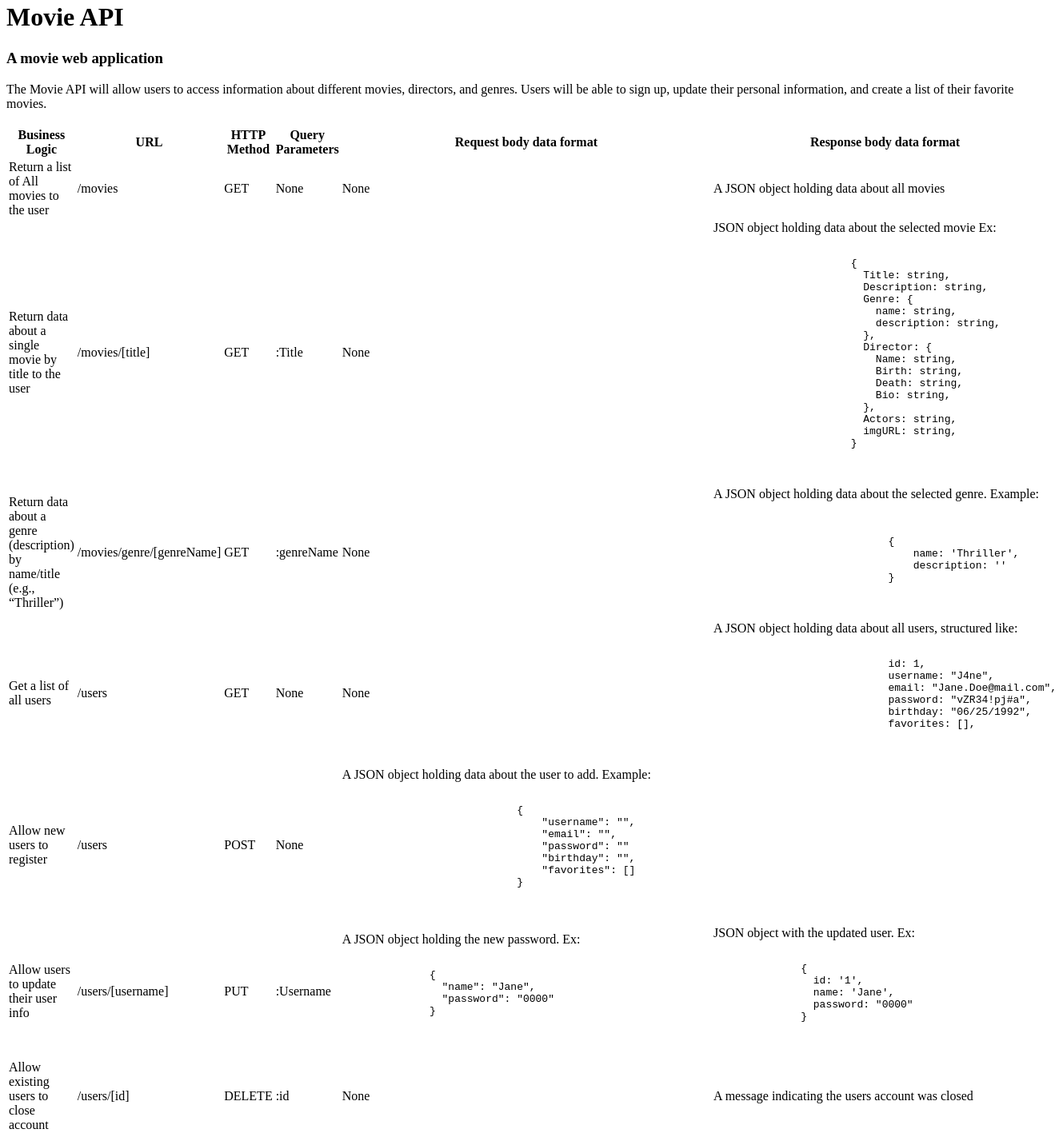
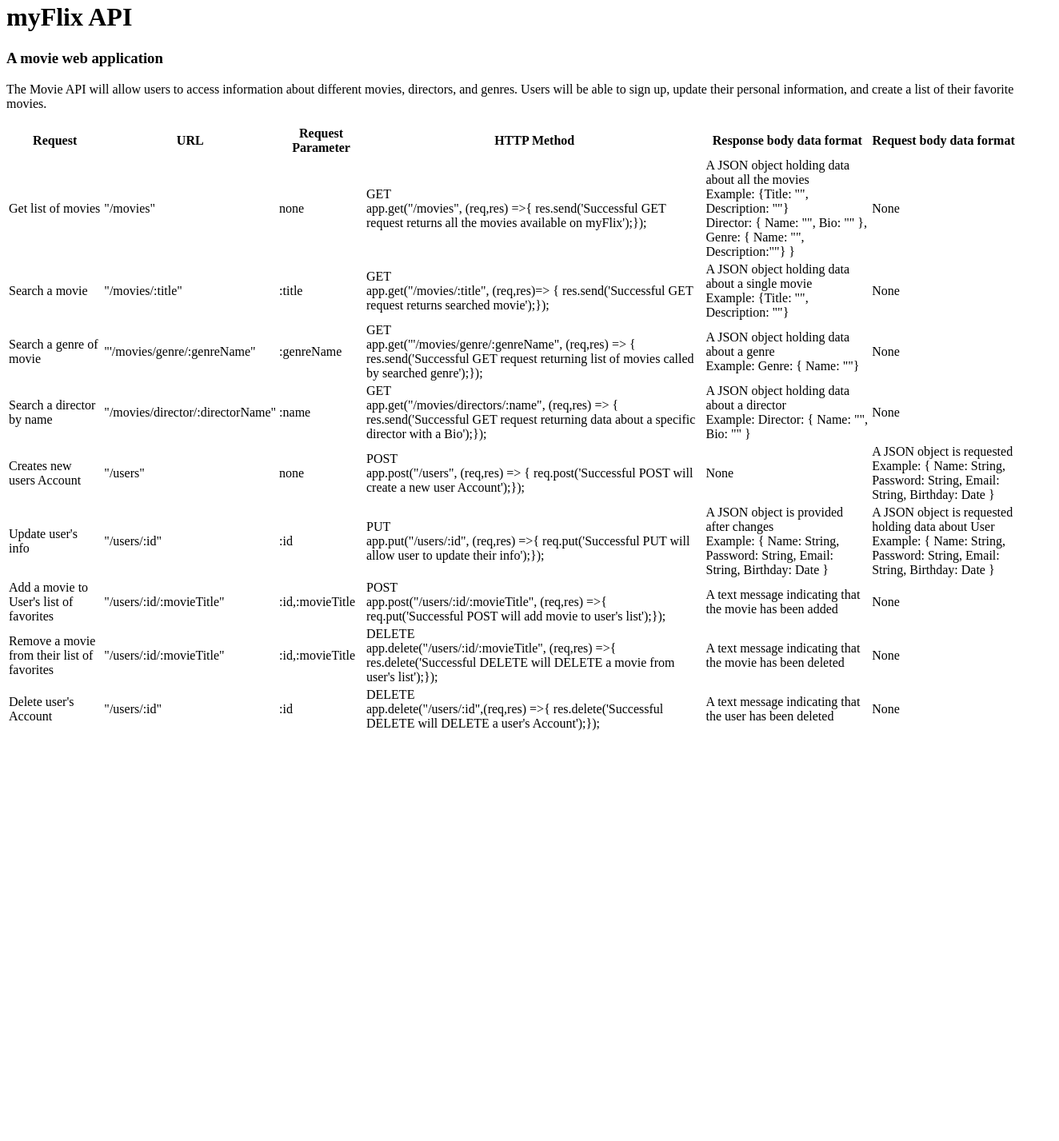
Before and after one commit to Wander-XIV/movie_api, a website: page public/documentation.html in a window 1280 px wide. Shown: the part 18-1445 px from the top of the page at 80% size, 1324 px wide, since content can reach past the window. After the commit the page ends 943 px from the top, so only its background shows below. Drawn offline with Linux system fonts and the light colour scheme.

Commit message:
Update
Updated the documentation file to better represent how the API would work.

```diff
--- a/public/documentation.html
+++ b/public/documentation.html
@@ -7,157 +7,159 @@
     <title>Movie API</title>
 </head>
 <body>
-    <h1>Movie API</h1>
+  <header>
+    <h1>myFlix API</h1>
     <h3>A movie web application</h3>
     <p> The Movie API will allow users to access information about different
         movies, directors, and genres. Users will be able to sign up, update their
         personal information, and create a list of their favorite movies.
     </p>
-    <div class="table-responsive-sm">
-        <table class="table table-bordered table-hover">
-          <thead>
+  </header>
+  <main>
+    <table>
         <tr>
-                  <h3>
-                  <th>Business Logic</th>
+          <th>Request</th>
           <th>URL</th>
+          <th>Request Parameter</th>
           <th>HTTP Method</th>
-                  <th>Query Parameters</th>
+          <th>Response body data format</th>
           <th>Request body data format</th>
-                  <th>Response body data format</th>
-                  </h3>
         </tr>
-          </thead>
-          <tbody>
+
         <tr>
-                <td>Return a list of All movies to the user</td>
-                <td>/movies</td>
-                <td>GET</td>
+          <td>Get list of movies </td>
+          <td>"/movies"</td>
+          <td>none</td>
+          <td>GET <br>app.get("/movies", (req,res) =>{
+                res.send('Successful GET request returns all the movies available on myFlix');});</td>
+          <td>
+              A JSON object holding data about all the movies <br />
+              Example: {Title: "", Description: ""} <br />
+              Director: { Name: "", Bio: "" }, Genre: { Name: "", Description:""} }
+          </td>
           <td>None</td>
+        </tr>
+
+        <tr>
+          <td>Search a movie</td>
+          <td>"/movies/:title"</td>
+          <td>:title</td>
+          <td>GET <br>app.get("/movies/:title", (req,res)=> {
+            res.send('Successful GET request returns searched movie');});</td>
+            <td>
+              A JSON object holding data about a single movie <br />
+              Example: {Title: "", Description: ""}
+            </td>
           <td>None</td>
-                <td>A JSON object holding data about all movies</td>
       </tr>
+
         <tr>
-                <td>Return data about a single movie by title to the user</td>
-                <td>/movies/[title]</td>
-                <td>GET</td>
-                <td>:Title</td>
+          <td>Search a genre of movie </td>
+          <td>"'/movies/genre/:genreName"</td>
+          <td>:genreName</td>
+          <td>GET<br>app.get("'/movies/genre/:genreName", (req,res) => {
+            res.send('Successful GET request returning list of movies called by searched genre');});</td>
+            <td>
+            A JSON object holding data about a genre <br />
+            Example: Genre: { Name: ""}
+            </td>
+            <td>None </td>
+        </tr>
+
+        <tr>
+          <td>Search a director by name</td>
+          <td>"/movies/director/:directorName"</td>
+          <td>:name</td>
+          <td>GET <br>app.get("/movies/directors/:name", (req,res) => {
+            res.send('Successful GET request returning data about a specific director with a Bio');});</td>
+              <td>A JSON object holding data about a director <br />
+                Example: Director: { Name: "", Bio: "" }</td>
+            <td>None </td>
+          </tr>
+
+        <tr>
+            <td>Creates new users Account</td>
+            <td>"/users"</td>
+            <td>none</td>
+            <td>POST <br>app.post("/users", (req,res) => {
+            req.post('Successful POST will create a new user Account');});</td>
             <td>None</td>
-                <td>JSON object holding data about the selected movie Ex:
-                  <pre>
-                    <code>
-                      {
-                        Title: string,
-                        Description: string,
-                        Genre: {
-                          name: string,
-                          description: string,
-                        },
-                        Director: {
-                          Name: string,
-                          Birth: string,
-                          Death: string,
-                          Bio: string,
-                        },
-                        Actors: string,
-                        imgURL: string,
+            <td>
+              A JSON object is requested  <br />
+              Example: {
+                Name: String,
+                Password: String,
+                Email: String,
+                Birthday: Date
               }
-                    </code>
-                  </pre>
             </td>
           </tr>
+
+
         <tr>
-                <td>Return data about a genre (description) by name/title (e.g., “Thriller”)</td>
-                <td>/movies/genre/[genreName]</td>
-                <td>GET</td>
-                <td>:genreName</td>
-                <td>None</td>
-                <td>A JSON object holding data about the selected genre. Example:
-                    <pre>
-                        <code>
-                            {
-                                name: 'Thriller',
-                                description: ''
+            <td>Update user's info</td>
+            <td>"/users/:id"</td>
+            <td>:id</td>
+            <td>PUT <br>app.put("/users/:id", (req,res) =>{
+            req.put('Successful PUT will allow user to update their info');});</td>
+            <td> A JSON object is provided after changes  <br />
+              Example: {
+                Name: String,
+                Password: String,
+                Email: String,
+                Birthday: Date
+              }</td>
+            <td>
+              A JSON object is requested holding data about User <br />
+              Example: {
+                Name: String,
+                Password: String,
+                Email: String,
+                Birthday: Date
               }
-                        </code>
-                    </pre>
             </td>
           </tr>
+
         <tr>
-                <td>Get a list of all users</td>
-                <td>/users</td>
-                <td>GET</td>
+            <td>Add a movie to User's list of favorites</td>
+            <td>"/users/:id/:movieTitle"</td>
+            <td>:id,:movieTitle</td>
+            <td>POST <br>app.post("/users/:id/:movieTitle", (req,res)  =>{
+            req.put('Successful POST will add movie to user's list');});</td>
+            <td>A text message indicating that the movie has been added</td>
             <td>None</td>
+
+          </tr>
+
+        <tr>
+            <td>Remove a movie from their list of favorites</td>
+            <td>"/users/:id/:movieTitle"</td>
+            <td>:id,:movieTitle</td>
+            <td>DELETE <br>app.delete("/users/:id/:movieTitle", (req,res)  =>{
+            res.delete('Successful DELETE will DELETE a movie from user's list');});</td>
+            <td>A text message indicating that the movie has been deleted</td></td>
             <td>None</td>
-                <td>A JSON object holding data about all users, structured like:<br>
-                    <pre>
-                        <code>
-                            id: 1,
-                            username: "J4ne",
-                            email: "Jane.Doe@mail.com",
-                            password: "vZR34!pj#a",
-                            birthday: "06/25/1992",
-                            favorites: [],
-                        </code>
-                    </pre>
-                </td>
+
           </tr>
+
         <tr>
-                <td>Allow new users to register</td>
-                <td>/users</td>
-                <td>POST</td>
+              <td>Delete user's Account</td>
+              <td>"/users/:id"</td>
+              <td>:id</td>
+              <td>DELETE <br> app.delete("/users/:id",(req,res) =>{
+                res.delete('Successful DELETE will DELETE a user's Account');});</td>
+                <td>A text message indicating that the user has been deleted</td>
               <td>None</td>
-                <td>A JSON object holding data about the user to add. Example:
-                    <pre>
-                        <code>
-                            {
-                                "username": "",
-                                "email": "",
-                                "password": ""
-                                "birthday": "",
-                                "favorites": []
-                            }
-                        </code>
-                    </pre>
-                </td>
-                <tr>
-                    <td>Allow users to update their user info</td>
-                    <td>/users/[username]</td>
-                    <td>PUT</td>
-                    <td>:Username</td>
-                    <td> A JSON object holding the new password. Ex:
-                      <pre>
-                        <code>
-              {
-                "name": "Jane",
-                "password": "0000"
-              }
-                        </code>
-                      </pre>
-                    </td>
-                    <td>JSON object with the updated user. Ex:
-                      <pre>
-                        <code>
-              {
-                id: '1',
-                name: 'Jane',
-                password: "0000"
-              }
-                        </code>
-                      </pre>
-                    </td>
+
         </tr>
-                  <tr>
-                    <td>Allow existing users to close account</td>
-                    <td>/users/[id]</td>
-                    <td>DELETE</td>
-                    <td>:id</td>
-                    <td>None</td>
-                    <td>A message indicating the users account was closed</td>
-                </tr>
-            </tbody>
+
       </table>
-          </div>
-        </div>
+
+
+  </main>
+
+
 
   </body>
+
   </html>
```
Lines whose indentation alone changed are shown as unchanged.
